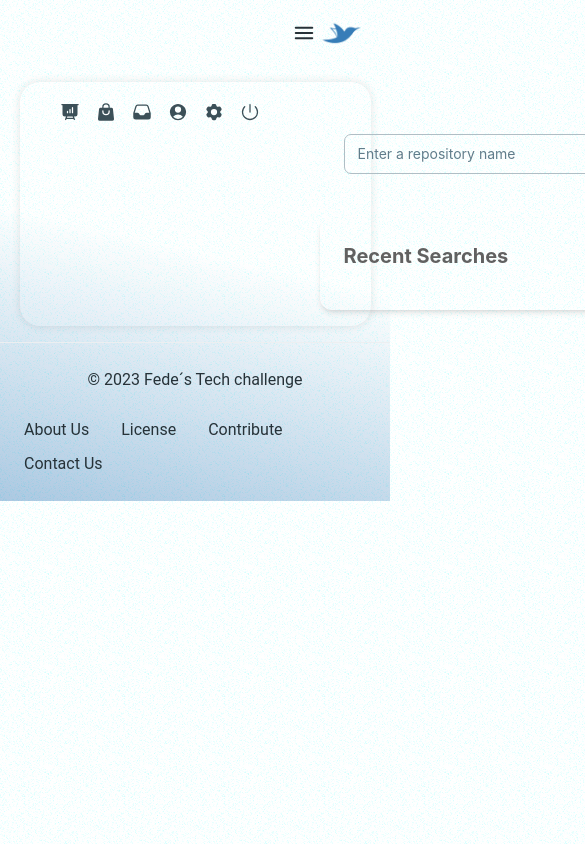
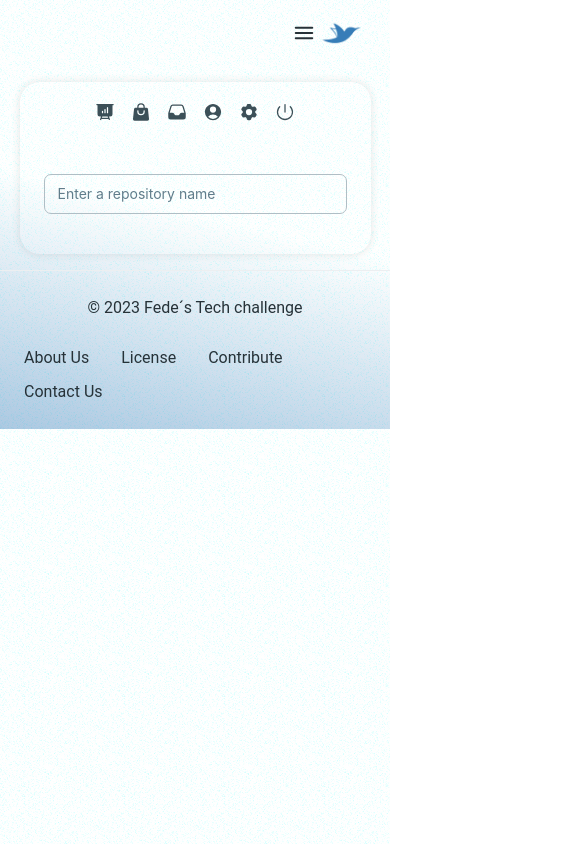
Before and after one commit to federicalora94/orderbird-repo-radar, a React (Create React App) app: page /repo-radar in a window 390 px wide. Shown: the top 844 px of the page, 585 px wide, since content can reach past the window. Built offline with nearby package versions, Linux system fonts and the light colour scheme.

Commit message:
refactor:Update Dashboard layout for responsive design - Adjust gap and flex direction based on screen size. Related to issue: [#21](https://github.com/federicalora94/orderbird-repo-radar/issues/21)
Signed-off-by: F.Lora <federicalora94@gmail.com>

```diff
--- a/src/components/pages/Dashboard.js
+++ b/src/components/pages/Dashboard.js
@@ -7,11 +7,11 @@ import { RecentSearchProvider } from '../../utils/RecentSearchContext';
 function Dashboard() {
     return (
         <RecentSearchProvider>
-            <div className="flex gap-5" id="dashboard-wrapper">
+            <div className="flex lg:gap-5 gap-0 lg:flex-row flex-col" id="dashboard-wrapper">
                 <SidePanel />
                 <div className="flex flex-col gap-1">
                     <RepoRadar />
-                    <RecentSearches />
+                    {/*<RecentSearches />*/}
                 </div>
             </div>
         </RecentSearchProvider>
```
